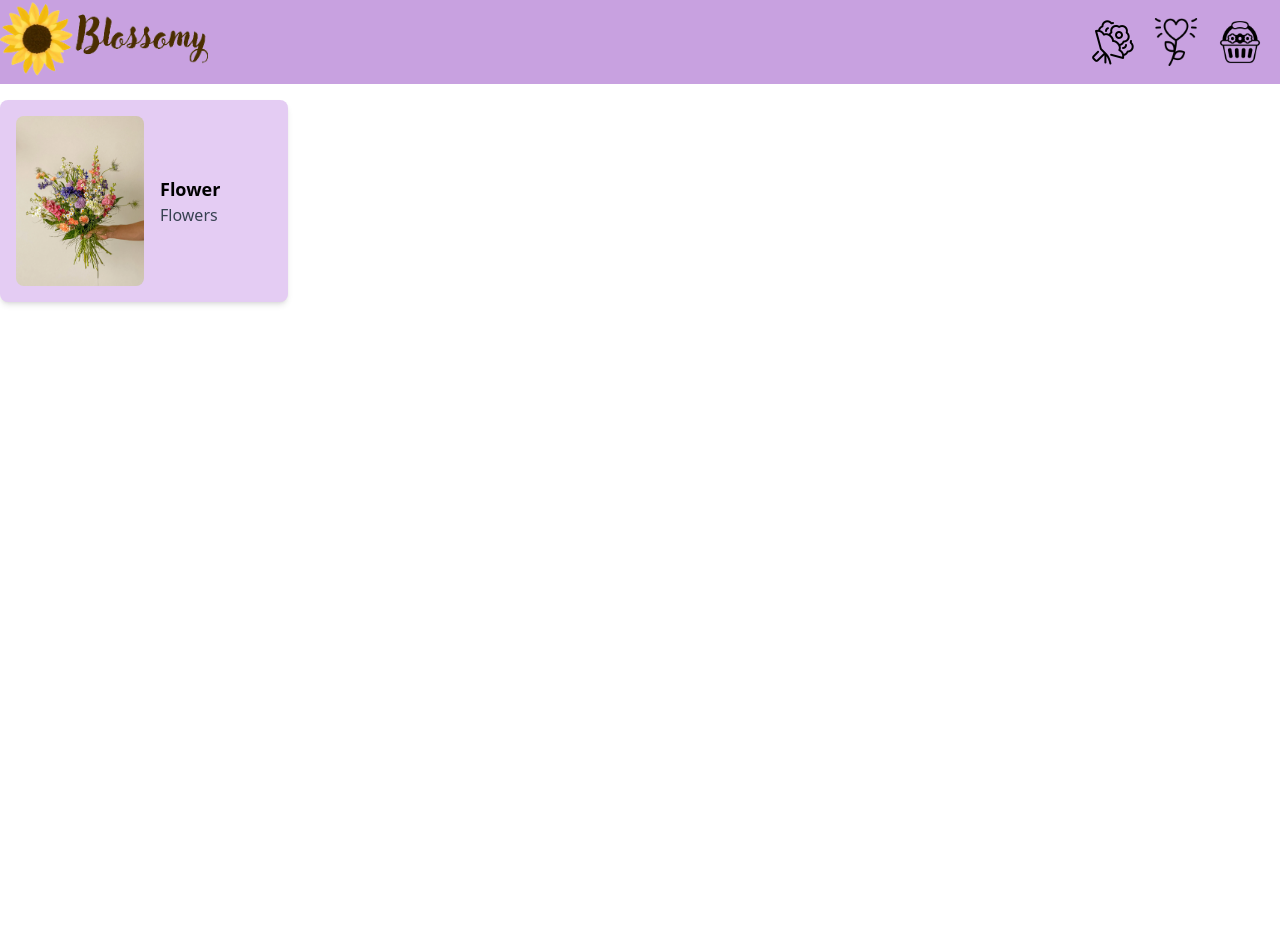
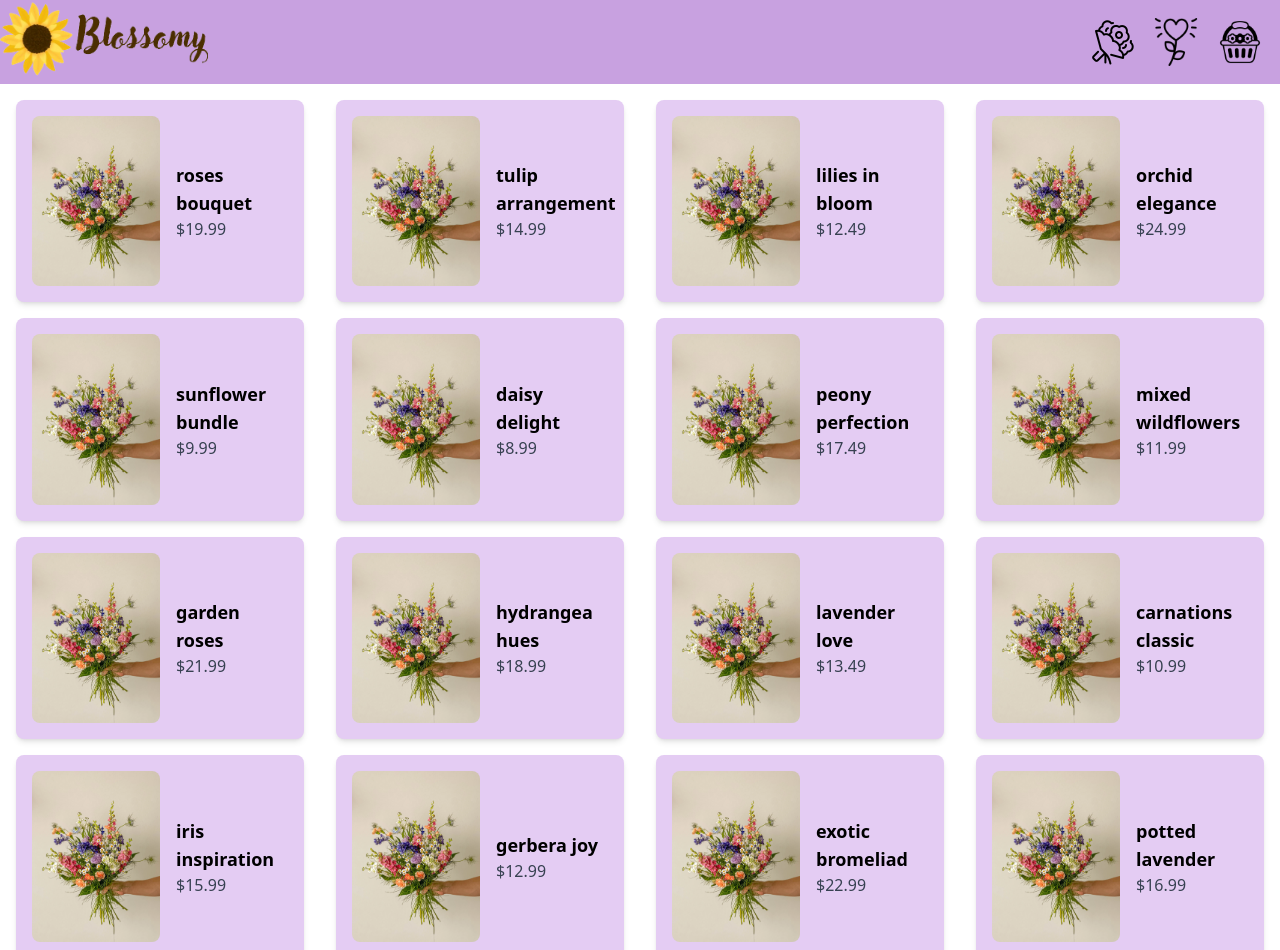
Before and after one commit to Aakanksha-Rangdal/Blossomy, a React (Vite) app: page / in a window 1280 px wide. Shown: the top 950 px of the page. Before the commit the page ends 800 px from the top, so only its background shows below. Built offline with nearby package versions, Linux system fonts and the light colour scheme.

Commit message:
modal functionality and static inventory data implementation

```diff
--- /dev/null
+++ b/resources/inventory.json
@@ -0,0 +1,122 @@
+[
+  {
+    "title": "roses bouquet",
+    "description": "A stunning bouquet of red roses, perfect for special occasions. Freshly picked and elegantly arranged for a heartfelt gesture.",
+    "image": "../assets/flower.webp",
+    "price": "$19.99"
+  },
+  {
+    "title": "tulip arrangement",
+    "description": "Bright and colorful tulips, arranged in a beautiful vase. A lovely addition to brighten up any room with vibrant spring vibes.",
+    "image": "../assets/flower.webp",
+    "price": "$14.99"
+  },
+  {
+    "title": "lilies in bloom",
+    "description": "Elegant lilies in full bloom, offering a delightful fragrance and graceful beauty. A perfect centerpiece for your home or event.",
+    "image": "../assets/flower.webp",
+    "price": "$12.49"
+  },
+  {
+    "title": "orchid elegance",
+    "description": "Exquisite orchid stems, a symbol of luxury and sophistication. Ideal for gifting or adding a touch of elegance to any space.",
+    "image": "../assets/flower.webp",
+    "price": "$24.99"
+  },
+  {
+    "title": "sunflower bundle",
+    "description": "A cheerful bundle of bright yellow sunflowers, spreading joy and warmth. Perfect for bringing sunshine to any occasion.",
+    "image": "../assets/flower.webp",
+    "price": "$9.99"
+  },
+  {
+    "title": "daisy delight",
+    "description": "Charming daisies in soft pastel colors, creating a sweet and simple arrangement that exudes happiness and innocence.",
+    "image": "../assets/flower.webp",
+    "price": "$8.99"
+  },
+  {
+    "title": "peony perfection",
+    "description": "Lush and fragrant peonies, adding a touch of romance to any setting. Their soft petals and delicate fragrance are truly enchanting.",
+    "image": "../assets/flower.webp",
+    "price": "$17.49"
+  },
+  {
+    "title": "mixed wildflowers",
+    "description": "A vibrant mix of wildflowers that bring the beauty of a meadow into your home. A lively and colorful arrangement for any space.",
+    "image": "../assets/flower.webp",
+    "price": "$11.99"
+  },
+  {
+    "title": "garden roses",
+    "description": "Classic garden roses in a variety of soft shades. A timeless and elegant bouquet suitable for any special moment.",
+    "image": "../assets/flower.webp",
+    "price": "$21.99"
+  },
+  {
+    "title": "hydrangea hues",
+    "description": "Beautiful hydrangeas in soft blues and pinks. These full blooms make a statement in any room, creating a lovely, serene atmosphere.",
+    "image": "../assets/flower.webp",
+    "price": "$18.99"
+  },
+  {
+    "title": "lavender love",
+    "description": "A fragrant bouquet of fresh lavender, known for its calming and relaxing properties. Perfect for gifting or enjoying at home.",
+    "image": "../assets/flower.webp",
+    "price": "$13.49"
+  },
+  {
+    "title": "carnations classic",
+    "description": "A classic arrangement of carnations in rich colors. Their long-lasting blooms make them a great choice for any occasion.",
+    "image": "../assets/flower.webp",
+    "price": "$10.99"
+  },
+  {
+    "title": "iris inspiration",
+    "description": "Striking purple irises that add a touch of elegance to any arrangement. Perfect for special occasions or a unique gift.",
+    "image": "../assets/flower.webp",
+    "price": "$15.99"
+  },
+  {
+    "title": "gerbera joy",
+    "description": "Bold and colorful gerbera daisies, bringing a burst of joy and brightness to any setting. Ideal for celebrations or just because.",
+    "image": "../assets/flower.webp",
+    "price": "$12.99"
+  },
+  {
+    "title": "exotic bromeliad",
+    "description": "A stunning tropical bromeliad plant, perfect for adding an exotic flair to your space. Easy to care for and visually striking.",
+    "image": "../assets/flower.webp",
+    "price": "$22.99"
+  },
+  {
+    "title": "potted lavender",
+    "description": "A potted lavender plant that brings both beauty and relaxation to your home. Ideal for adding a touch of nature to your décor.",
+    "image": "../assets/flower.webp",
+    "price": "$16.99"
+  },
+  {
+    "title": "bird of paradise",
+    "description": "An exotic bird of paradise flower, with its vibrant colors and unique shape. A true statement piece for any floral arrangement.",
+    "image": "../assets/flower.webp",
+    "price": "$29.99"
+  },
+  {
+    "title": "alstroemeria array",
+    "description": "A colorful arrangement of alstroemeria, also known as Peruvian lilies. Long-lasting and perfect for brightening any room.",
+    "image": "../assets/flower.webp",
+    "price": "$11.49"
+  },
+  {
+    "title": "magnolia magic",
+    "description": "Elegant magnolia flowers that bring sophistication and charm to any space. Their large, fragrant blooms are truly captivating.",
+    "image": "../assets/flower.webp",
+    "price": "$26.99"
+  },
+  {
+    "title": "freesia fragrance",
+    "description": "Delicate freesia flowers with a sweet fragrance. Their vibrant colors and gentle scent make them a popular choice for bouquets.",
+    "image": "../assets/flower.webp",
+    "price": "$14.49"
+  }
+]
--- a/src/App.jsx
+++ b/src/App.jsx
@@ -1,18 +1,23 @@
-import React, { useState } from 'react'; // Import React and useState
-import Navbar from './Navbar';
-import Box from './Box';
-import Modal from './Modal';
+import React, { useState } from "react"; // Import React and useState
+import Navbar from "./Navbar";
+import Box from "./Box";
+import Modal from "./Modal";
+import data from "../resources/inventory.json";
 // import useToggle from "./hooks/useToggle";
 
 function App() {
   const [count, setCount] = useState(0);
   // const { on, toggler } = useToggle();
+  console.log(data, "data");
 
   return (
     <div>
       <Navbar />
-      <div className="flex justify-start">
-        <Box />
+      <div className="grid grid-cols-4">
+        {data.map((item) => {
+          return <Box image={item.image} title={item.title} description={item.description} price={item.price} />;
+        })}
+        {/* <Box /> */}
       </div>
       {/* {on && <Modal toggler={toggler} />} */}
       {/* <Modal /> */}
--- a/src/Box.jsx
+++ b/src/Box.jsx
@@ -1,19 +1,34 @@
-import React from "react";
+import React, { useState } from "react";
 import product from "./assets/flower.webp";
 import Modal from "./Modal";
 
-const box = ({ toggler }) => {
+const box = ({ title, description, image, price }) => {
+  const [modalToggler, setModalToggler] = useState(false);
+  const openModal = () => {
+    setModalToggler((prev) => !prev);
+  };
   return (
-    <div className="flex flex-wrap justify-center gap-16 cursor-pointer">
-      <Modal />
-      <div className="flex items-center bg-[#e4ccf3] shadow-md rounded-lg p-4 mt-4 w-72 l-72">
-        <img src={product} className="w-1/2 h-auto rounded-lg" />
-        <div className="ml-4">
-          <h2 className="text-lg font-bold">Flower</h2>
-          <p className="text-gray-700">Flowers</p>
+    <>
+      <div
+        onClick={openModal}
+        className="relative flex flex-wrap justify-center gap-16 cursor-pointer"
+      >
+        <div className="flex items-center bg-[#e4ccf3] shadow-md rounded-lg p-4 mt-4 w-72 l-72">
+          <img src={product} className="w-1/2 h-auto rounded-lg" />
+          <div className="ml-4">
+            <h2 className="text-lg font-bold">{title}</h2>
+            <p className="text-gray-700">{price}</p>
+          </div>
         </div>
+        <Modal
+          image={image}
+          title={title}
+          description={description}
+          price={price}
+          open={modalToggler}
+        />
       </div>
-      </div>
+    </>
   );
 };
 
--- a/src/Modal.jsx
+++ b/src/Modal.jsx
@@ -1,11 +1,18 @@
 import React from "react";
 import product from "./assets/flower.webp";
 
-const Modal = () => {
-  const modalStyles = ['static', 'hidden']
-  console.log(modalStyles.remove)
+const Modal = ({ title, description, image, price, open }) => {
+  var modalStyles = ["static", "hidden"];
+  const showModal = (show) => {
+    if (show) {
+      modalStyles = modalStyles.filter((style) => style != "hidden");
+    } else {
+      modalStyles.push("hidden");
+    }
+    return modalStyles;
+  };
   return (
-    <div className="static hidden ">
+    <div className={showModal(open).join(" ")}>
       {/* Overlay */}
       <div className="fixed m-0 p-0 h-screen w-screen bg-[#5b4b63] z-10 top-0 opacity-60"></div>
       <div className="fixed top-0 right-0 bottom-0 left-0 z-20 flex items-center justify-center">
@@ -19,16 +26,14 @@ const Modal = () => {
             <div className="md:ml-6 w-full md:w-3/4">
               {/* Product Name and Price */}
               <div className="flex justify-between items-center">
-                <div className="font-bold text-2xl">Flowers</div>
+                <div className="font-bold text-2xl">{title}</div>
                 <div className="font-bold font-mono text-2xl text-red-700">
-                  $35
+                  {price}
                 </div>
               </div>
 
               {/* Product Description */}
-              <p className="text-gray-600 mt-2">
-                A beautiful bouquet of fresh flowers perfect for any occasion.
-              </p>
+              <p className="text-gray-600 mt-2">{description}</p>
 
               {/* Quantity and Add to Cart */}
               <div className="mt-4">
```
